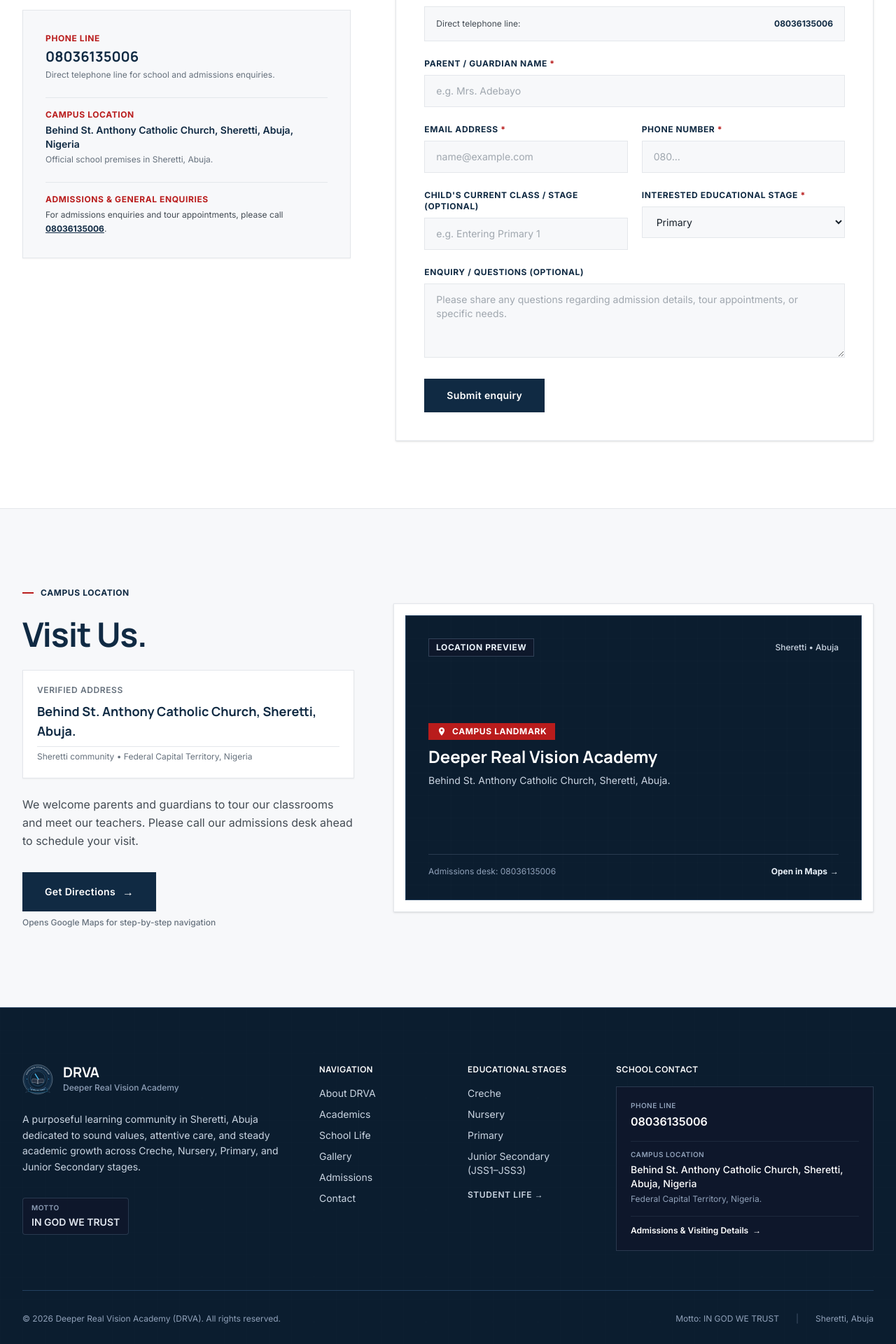
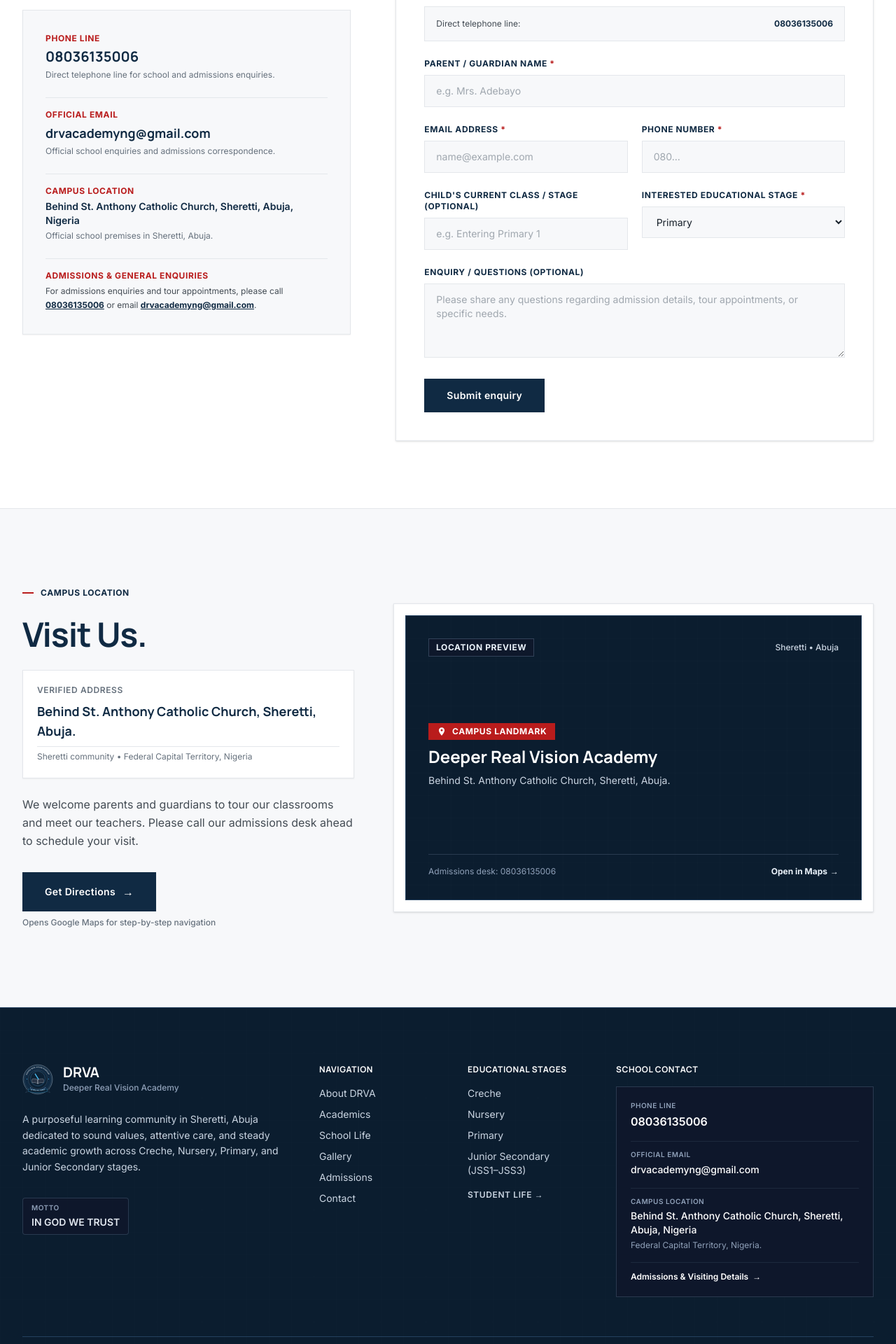
Before and after one commit to BenedictOkpala/drva, a Next.js app: page /contact in a window 1280 px wide. Shown: the part 700-2620 px from the top of the page at 70% size. Built offline with nearby package versions, Linux system fonts and the light colour scheme.

Commit message:
feat: add official DRVA contact email

```diff
--- a/src/app/admissions/page.tsx
+++ b/src/app/admissions/page.tsx
@@ -183,7 +183,14 @@
               Ready to learn more?
             </h2>
             <p className="text-base sm:text-lg text-slate-300 leading-relaxed max-w-xl mx-auto mb-10">
-              Connect directly with our admissions desk on {SCHOOL_INFO.phone} or send an enquiry.
+              Connect directly with our admissions desk on {SCHOOL_INFO.phone} or email{" "}
+              <a
+                href={SCHOOL_INFO.emailMailto}
+                className="text-[var(--blue-soft)] hover:text-white underline font-semibold transition-colors"
+              >
+                {SCHOOL_INFO.email}
+              </a>
+              .
             </p>
 
             <div className="flex flex-col sm:flex-row items-center justify-center gap-4">
--- a/src/app/contact/page.tsx
+++ b/src/app/contact/page.tsx
@@ -85,6 +85,22 @@
                     </span>
                   </div>
 
+                  {/* Official Email */}
+                  <div className="pt-4 border-t border-[#E4E7EB]">
+                    <span className="text-xs uppercase tracking-wider text-[var(--red)] font-bold block mb-1">
+                      {SCHOOL_CONTACT.email.label}
+                    </span>
+                    <a
+                      href={SCHOOL_CONTACT.email.mailto}
+                      className="font-heading text-lg text-[var(--navy)] font-bold hover:text-[var(--red)] transition-colors break-all inline-block"
+                    >
+                      {SCHOOL_CONTACT.email.value}
+                    </a>
+                    <span className="text-xs text-[var(--muted)] mt-1 block">
+                      {SCHOOL_CONTACT.email.note}
+                    </span>
+                  </div>
+
                   {/* Campus Address */}
                   <div className="pt-4 border-t border-[#E4E7EB]">
                     <span className="text-xs uppercase tracking-wider text-[var(--red)] font-bold block mb-1">
@@ -110,6 +126,13 @@
                         className="font-bold text-[var(--navy)] underline hover:text-[var(--red)]"
                       >
                         {SCHOOL_INFO.phone}
+                      </a>{" "}
+                      or email{" "}
+                      <a
+                        href={SCHOOL_INFO.emailMailto}
+                        className="font-bold text-[var(--navy)] underline hover:text-[var(--red)]"
+                      >
+                        {SCHOOL_INFO.email}
                       </a>
                       .
                     </p>
--- a/src/components/common/PageHero.tsx
+++ b/src/components/common/PageHero.tsx
@@ -65,7 +65,7 @@
           </nav>
         )}
 
-        {variant === "story" || variant === "progressive" || variant === "action" || variant === "functional" ? (
+        {rightSlot || variant === "story" || variant === "progressive" || variant === "visual" || variant === "action" || variant === "functional" ? (
           <div className="grid grid-cols-1 lg:grid-cols-12 gap-8 lg:gap-12 items-end">
             <div className="lg:col-span-8">
               {/* Eyebrow & Badge */}
--- a/src/components/layout/Footer.tsx
+++ b/src/components/layout/Footer.tsx
@@ -143,6 +143,18 @@
 
               <div className="pt-3 border-t border-slate-800">
                 <span className="text-[10px] uppercase tracking-wider font-semibold text-slate-400 block mb-1">
+                  {SCHOOL_CONTACT.email.label}
+                </span>
+                <a
+                  href={SCHOOL_CONTACT.email.mailto}
+                  className="text-white hover:text-[var(--blue-soft)] font-medium text-xs sm:text-sm transition-colors break-all inline-block"
+                >
+                  {SCHOOL_CONTACT.email.value}
+                </a>
+              </div>
+
+              <div className="pt-3 border-t border-slate-800">
+                <span className="text-[10px] uppercase tracking-wider font-semibold text-slate-400 block mb-1">
                   {SCHOOL_CONTACT.address.label}
                 </span>
                 <p className="text-white font-medium text-sm">
--- a/src/data/schoolData.ts
+++ b/src/data/schoolData.ts
@@ -10,6 +10,7 @@
  * - Future Expansion: Senior Secondary School (Future Plan)
  * - Motto: IN GOD WE TRUST
  * - Phone: 08036135006
+ * - Email: drvacademyng@gmail.com
  * - Leadership: Mrs Okpala Priscilla (School Leadership)
  * - Milestone: Since 2015 (Growing with every generation)
  */
@@ -25,6 +26,8 @@
   cityState: "Sheretti, Abuja",
   phone: "08036135006",
   phoneTel: "tel:08036135006",
+  email: "drvacademyng@gmail.com",
+  emailMailto: "mailto:drvacademyng@gmail.com",
   founded: "2015",
   foundedYear: 2015,
   milestoneYears: "Since 2015",
@@ -53,6 +56,12 @@
     value: "08036135006",
     tel: "tel:08036135006",
     note: "Direct telephone line for school and admissions enquiries.",
+  },
+  email: {
+    label: "Official Email",
+    value: "drvacademyng@gmail.com",
+    mailto: "mailto:drvacademyng@gmail.com",
+    note: "Official school enquiries and admissions correspondence.",
   },
   officeHours: {
     label: "Enquiries Desk",
```
